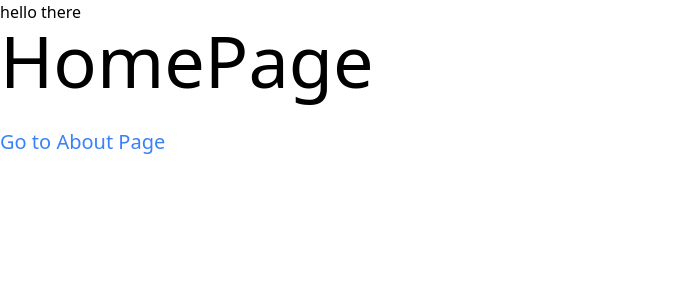
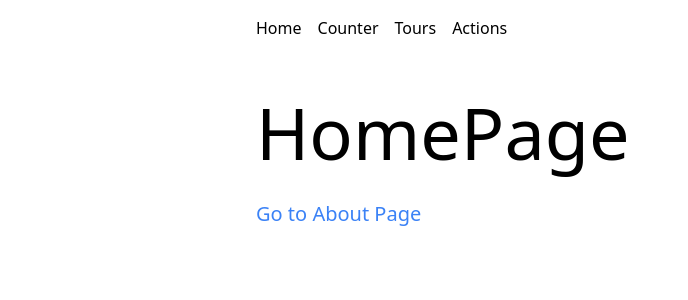
Before and after one commit to vinothsmart/nextjs-airbnb, a Next.js app: page / in a window 1280 px wide. Shown: the top 300 px of the page, without its empty margins (0-688 px from the left). Built offline with nearby package versions, Linux system fonts and the light colour scheme.

Commit message:
add NavBar component and integrate it into RootLayout

```diff
--- a/app/layout.tsx
+++ b/app/layout.tsx
@@ -1,3 +1,4 @@
+import NavBar from "@/components/Navbar";
 import "./globals.css";
 
 export default function RootLayout({
@@ -8,8 +9,8 @@
   return (
     <html lang="en">
       <body>
-        <nav>hello there</nav>
-        {children}
+        <NavBar />
+        <main className="max-w-3xl mx-auto py-10">{children}</main>
       </body>
     </html>
   );
--- /dev/null
+++ b/components/Navbar.tsx
@@ -0,0 +1,14 @@
+import Link from "next/link";
+
+const NavBar = () => {
+  return (
+    <nav className="max-w-3xl mx-auto py-4 flex gap-x-4">
+      <Link href="/">Home</Link>
+      <Link href="/counter">Counter</Link>
+      <Link href="/tours">Tours</Link>
+      <Link href="/actions">Actions</Link>
+    </nav>
+  );
+};
+
+export default NavBar;
```
